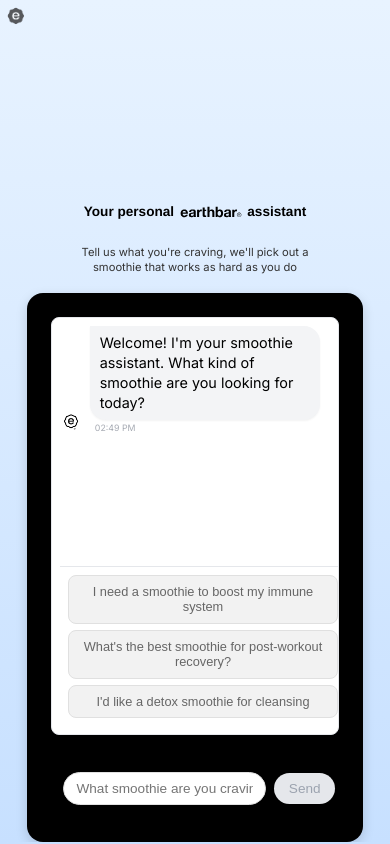
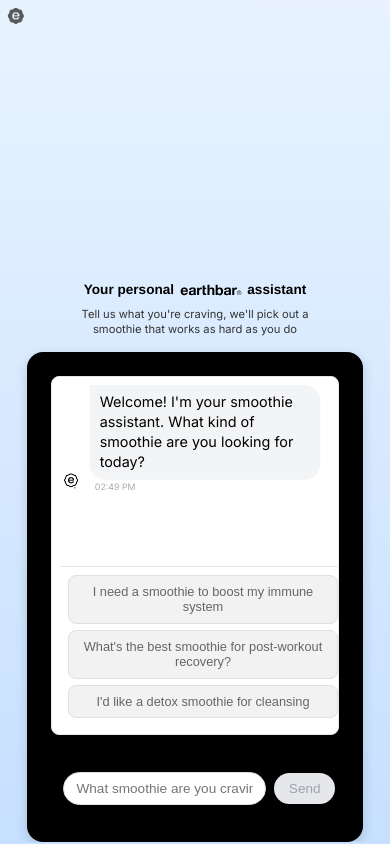
Before and after one commit to Bobanski/eb-ai, a React (Vite) app in the folder smoothie-ui/: page / in a window 390 px wide. Built offline with nearby package versions, Linux system fonts and the light colour scheme; no server answers.

Commit message:
feat: fix API base URL and trigger redeploy

```diff
--- a/smoothie-ui/src/chat-styles.css
+++ b/smoothie-ui/src/chat-styles.css
@@ -430,9 +430,9 @@
     gap: 0.1rem;
     flex-wrap: nowrap; /* Prevent wrapping to keep elements inline */
     justify-content: center;
-    margin-top: 2.9rem; /* POSITION: Controls vertical position of title from top (increased by 30%) */
+    margin-top: 7rem; /* POSITION: Controls vertical position of title from top (substantially increased) */
     padding-top: 0;
-    margin-bottom: 0.4rem;
+    margin-bottom: 0.1rem; /* Reduced to bring elements closer together */
     align-items: center; /* Ensure vertical alignment */
     display: flex; /* Ensure flex display for alignment */
   }
@@ -454,14 +454,15 @@
   }
 
   .header-container {
-    margin-bottom: 0.3rem;
+    margin-bottom: 0.1rem; /* Reduced to bring elements closer to chat container */
     padding: 0 0.5rem;
-    margin-top: 5.2rem; /* POSITION: Controls vertical position of header container from top (increased by 30%) */
+    margin-top: 9rem; /* POSITION: Controls vertical position of header container (substantially increased) */
   }
 
   /* Adjust subtitle position */
   .subtitle {
-    margin-top: 1.3rem; /* POSITION: Controls vertical position of subtitle (increased by 30%) */
+    margin-top: 0.3rem; /* POSITION: Reduced to bring subtitle closer to chat container */
+    margin-bottom: 0.2rem; /* Reduced to bring closer to chat container */
     font-size: 0.85rem; /* SIZE: Controls the font size of the subtitle */
   }
 
@@ -474,7 +475,7 @@
     box-sizing: border-box;
     overflow: hidden;
     box-shadow: 0 4px 12px rgba(0, 0, 0, 0.15);
-    margin-top: 0.64rem; /* Reduced by 15% to move up */
+    margin-top: 0.3rem; /* POSITION: Reduced to bring chat container closer to title elements */
   }
 
   .chat-messages {
@@ -575,7 +576,7 @@
   .title-with-logo {
     font-size: 0.7rem; /* SIZE: Controls the font size of the title text on very small screens */
     padding-top: 0;
-    margin-top: 5.2rem; /* POSITION: Controls vertical position of title from top (increased by 30%) */
+    margin-top: 9rem; /* POSITION: Controls vertical position of title (substantially increased) */
     margin-bottom: 0.1rem;
     gap: 0;
     align-items: center; /* Ensure vertical alignment */
@@ -585,10 +586,10 @@
 
   .subtitle {
     font-size: 0.6rem; /* SIZE: Controls the font size of the subtitle on very small screens */
-    margin-bottom: 0.3rem;
+    margin-bottom: 0.2rem; /* Reduced to bring closer to chat container */
     padding: 0 0.2rem;
     line-height: 1.2;
-    margin-top: 1.56rem; /* POSITION: Controls vertical position of subtitle (increased by 30%) */
+    margin-top: 0.3rem; /* POSITION: Reduced to bring subtitle closer to chat container */
     max-width: 70%; /* Further limit width on very small screens */
   }
 
@@ -787,8 +788,8 @@
   /* Adjust header for intermediate size */
   .title-with-logo {
     font-size: 0.85rem; /* SIZE: Controls the font size of the title text on intermediate screens */
-    margin-bottom: 0.3rem;
-    margin-top: 3.9rem; /* POSITION: Controls vertical position of title from top (increased by 30%) */
+    margin-bottom: 0.1rem; /* Reduced to bring elements closer together */
+    margin-top: 8rem; /* POSITION: Controls vertical position of title (substantially increased) */
     align-items: center; /* Ensure vertical alignment */
     flex-wrap: nowrap; /* Prevent wrapping to keep elements inline */
     display: flex; /* Ensure flex display for alignment */
@@ -804,7 +805,8 @@
 
   /* Adjust subtitle position */
   .subtitle {
-    margin-top: 1.3rem; /* POSITION: Controls vertical position of subtitle (increased by 30%) */
+    margin-top: 0.3rem; /* POSITION: Reduced to bring subtitle closer to chat container */
+    margin-bottom: 0.2rem; /* Reduced to bring closer to chat container */
     font-size: 0.7rem; /* SIZE: Controls the font size of the subtitle on intermediate screens */
   }
 
```
